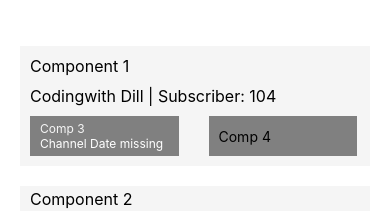
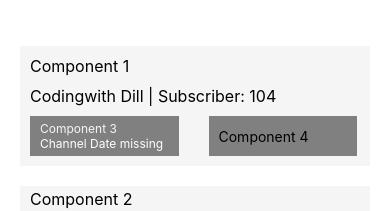
Before and after one commit to Dilnawaz-Khan/Basics, a React Native app: screen / in a window 390 px wide. Shown: the part 256-467 px from the top of the page. Built offline with nearby package versions, Linux system fonts and the light colour scheme.

Commit message:
spelling changes

```diff
--- a/src/components/Comp3.tsx
+++ b/src/components/Comp3.tsx
@@ -4,7 +4,7 @@ import React from 'react';
 const Comp3 = () => {
   return (
     <View style={styles.container}>
-      <Text style={styles.text}>Comp 3</Text>
+      <Text style={styles.text}>Component 3</Text>
       <Text style={styles.channelName}>Channel Date missing</Text>
     </View>
   );
--- a/src/components/Comp4.tsx
+++ b/src/components/Comp4.tsx
@@ -4,7 +4,7 @@ import React from 'react';
 const Comp4 = () => {
   return (
     <View style={styles.container}>
-      <Text>Comp 4</Text>
+      <Text>Component 4</Text>
     </View>
   );
 };
```
